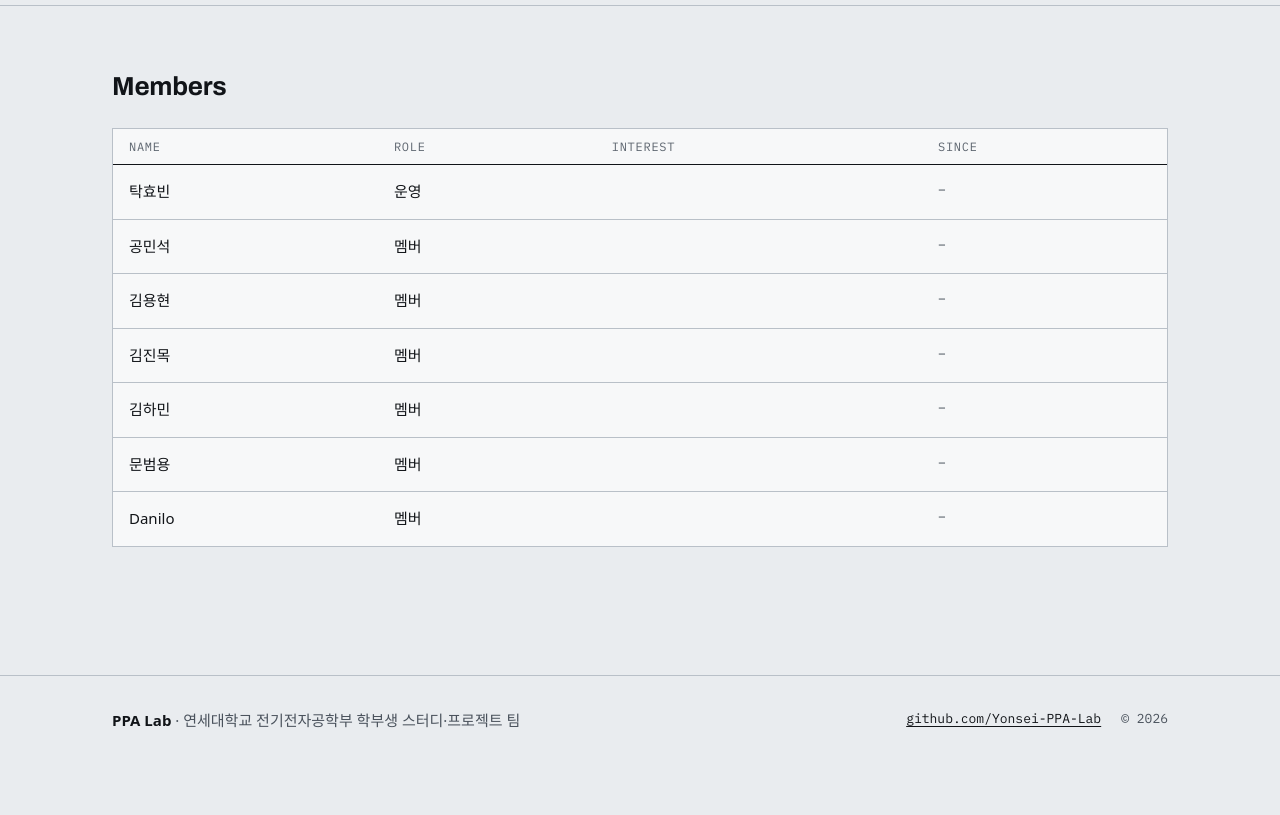
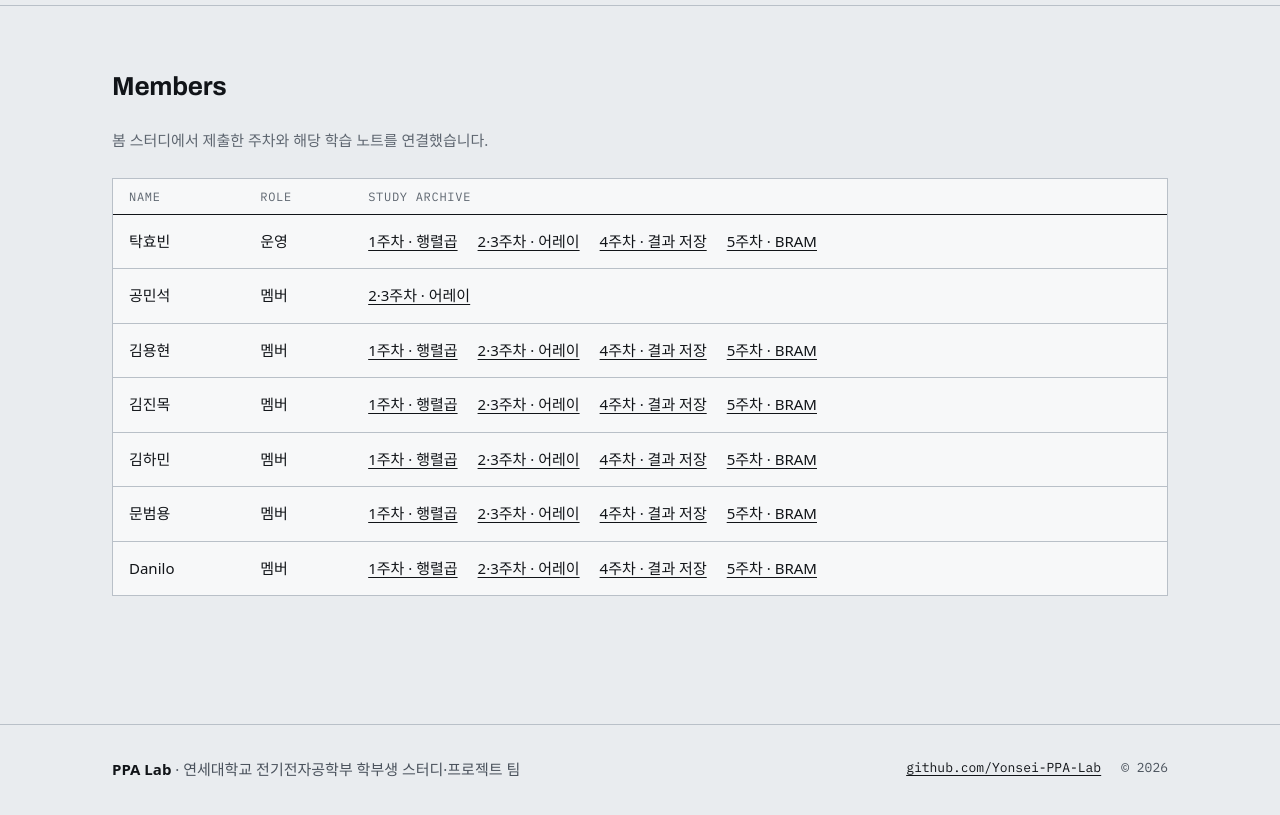
Before and after one commit to Yonsei-PPA-Lab/yonsei-ppa-lab.github.io, an Astro site: page /about in a window 1280 px wide. Shown: the part 1420-2235 px from the top of the page. Before the commit the page ends 2201 px from the top, so only its background shows below. Built offline with nearby package versions, Linux system fonts and the light colour scheme; Astro itself is replaced by a stand-in of ours; a web font is replaced by a local one.

Commit message:
Link member study submissions to the spring archive

```diff
--- a/src/content.config.ts
+++ b/src/content.config.ts
@@ -40,6 +40,7 @@ const members = defineCollection({
   schema: z.object({
     name: z.string(),
     role: z.string(),
+    study: z.array(z.object({ label: z.string(), href: z.string().startsWith('/') })).default([]),
     interests: z.array(z.string()).default([]),
     since: z.string().optional(), // "2026-2"
     github: z.string().optional(),
--- a/src/data/members.yaml
+++ b/src/data/members.yaml
@@ -3,24 +3,58 @@
 #   interests: [RTL, Arch]   관심 분야
 #   since: "2026-1"          합류 학기
 #   github: 깃허브-아이디      이름에 프로필 링크
+# study는 제출 기록으로 확인한 작업과 관련 설명 글을 연결합니다.
+# 제출 기록으로 관심 분야나 합류 시기를 추정하지 않습니다.
 - id: tak-hyobin
   name: 탁효빈
   role: 운영
+  study:
+    - { label: "1주차 · 행렬곱", href: /notes/matrix-multiplier-designs/ }
+    - { label: "2·3주차 · 어레이", href: /notes/spring-2026-curriculum/#23주차-44-weight-stationary-어레이 }
+    - { label: "4주차 · 결과 저장", href: /notes/systolic-result-harvesting/ }
+    - { label: "5주차 · BRAM", href: /notes/bram-fed-systolic-array/ }
 - id: kong-minseok
   name: 공민석
   role: 멤버
+  study:
+    - { label: "2·3주차 · 어레이", href: /notes/spring-2026-curriculum/#23주차-44-weight-stationary-어레이 }
 - id: kim-yonghyeon
   name: 김용현
   role: 멤버
+  study:
+    - { label: "1주차 · 행렬곱", href: /notes/matrix-multiplier-designs/ }
+    - { label: "2·3주차 · 어레이", href: /notes/spring-2026-curriculum/#23주차-44-weight-stationary-어레이 }
+    - { label: "4주차 · 결과 저장", href: /notes/systolic-result-harvesting/ }
+    - { label: "5주차 · BRAM", href: /notes/bram-fed-systolic-array/ }
 - id: kim-jinmok
   name: 김진목
   role: 멤버
+  study:
+    - { label: "1주차 · 행렬곱", href: /notes/matrix-multiplier-designs/ }
+    - { label: "2·3주차 · 어레이", href: /notes/spring-2026-curriculum/#23주차-44-weight-stationary-어레이 }
+    - { label: "4주차 · 결과 저장", href: /notes/systolic-result-harvesting/ }
+    - { label: "5주차 · BRAM", href: /notes/bram-fed-systolic-array/ }
 - id: kim-hamin
   name: 김하민
   role: 멤버
+  study:
+    - { label: "1주차 · 행렬곱", href: /notes/matrix-multiplier-designs/ }
+    - { label: "2·3주차 · 어레이", href: /notes/spring-2026-curriculum/#23주차-44-weight-stationary-어레이 }
+    - { label: "4주차 · 결과 저장", href: /notes/systolic-result-harvesting/ }
+    - { label: "5주차 · BRAM", href: /notes/bram-fed-systolic-array/ }
 - id: moon-beomyong
   name: 문범용
   role: 멤버
+  study:
+    - { label: "1주차 · 행렬곱", href: /notes/matrix-multiplier-designs/ }
+    - { label: "2·3주차 · 어레이", href: /notes/spring-2026-curriculum/#23주차-44-weight-stationary-어레이 }
+    - { label: "4주차 · 결과 저장", href: /notes/systolic-result-harvesting/ }
+    - { label: "5주차 · BRAM", href: /notes/bram-fed-systolic-array/ }
 - id: danilo
   name: Danilo
   role: 멤버
+  study:
+    - { label: "1주차 · 행렬곱", href: /notes/matrix-multiplier-designs/ }
+    - { label: "2·3주차 · 어레이", href: /notes/spring-2026-curriculum/#23주차-44-weight-stationary-어레이 }
+    - { label: "4주차 · 결과 저장", href: /notes/systolic-result-harvesting/ }
+    - { label: "5주차 · BRAM", href: /notes/bram-fed-systolic-array/ }
--- a/src/pages/about.astro
+++ b/src/pages/about.astro
@@ -6,6 +6,8 @@ const about = await getEntry('pages', 'about');
 if (!about) throw new Error('src/content/pages/about.md is missing');
 const { Content } = await render(about);
 const members = await getCollection('members');
+const hasInterests = members.some((m) => m.data.interests.length > 0);
+const hasSince = members.some((m) => m.data.since);
 ---
 <Base title={about.data.title} description={about.data.description}>
   <div class="wrap">
@@ -26,9 +28,10 @@ const members = await getCollection('members');
   <section class="sec members" id="members">
     <div class="wrap">
       <div class="sec-head"><h2>Members</h2></div>
+      <p class="member-caption">봄 스터디에서 제출한 주차와 해당 학습 노트를 연결했습니다.</p>
       <div class="tbl-wrap">
         <table class="reg">
-          <thead><tr><th>Name</th><th>Role</th><th>Interest</th><th>Since</th></tr></thead>
+          <thead><tr><th scope="col">Name</th><th scope="col">Role</th><th scope="col">Study archive</th>{hasInterests && <th scope="col">Interest</th>}{hasSince && <th scope="col">Since</th>}</tr></thead>
           <tbody>
             {members.map((m) => (
               <tr>
@@ -36,8 +39,13 @@ const members = await getCollection('members');
                   {m.data.github ? <a href={`https://github.com/${m.data.github}`}>{m.data.name}</a> : m.data.name}
                 </td>
                 <td>{m.data.role}</td>
-                <td><div class="tags">{m.data.interests.map((i) => <span class="tag">{i}</span>)}</div></td>
-                <td class="num">{m.data.since ?? '–'}</td>
+                <td>
+                  {m.data.study.length > 0 ? (
+                    <ul class="study-links">{m.data.study.map((entry) => <li><a href={entry.href}>{entry.label}</a></li>)}</ul>
+                  ) : '–'}
+                </td>
+                {hasInterests && <td><div class="tags">{m.data.interests.map((i) => <span class="tag">{i}</span>)}</div></td>}
+                {hasSince && <td class="num">{m.data.since ?? '–'}</td>}
               </tr>
             ))}
           </tbody>
@@ -54,6 +62,8 @@ const members = await getCollection('members');
   .logo { margin: 0; padding: 28px 24px 24px; max-width: 320px; }
   .logo img { display: block; width: 100%; height: auto; }
   .members { margin-top: var(--s-8); }
-  table { min-width: 460px; }
+  .member-caption { font-size: var(--fs-small); color: var(--muted); margin: 0 0 var(--s-5); }
+  .study-links { display: flex; flex-wrap: wrap; gap: 8px 20px; list-style: none; margin: 0; padding: 0; }
+  .study-links li { margin: 0; }
   .name { font-weight: 500; white-space: nowrap; }
 </style>
```
